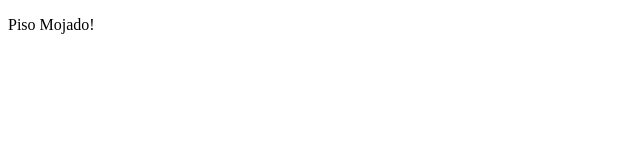
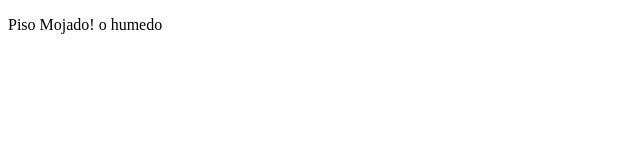
Before and after one commit to abn3rdn/pulse2014Ame, a plain HTML site: page alerta.html in a window 1280 px wide. Shown: the full height of the page, 0-640 px from the left. Drawn offline with Linux system fonts and the light colour scheme.

Commit message:
commit2
se modifico alert.html

```diff
--- a/alerta.html
+++ b/alerta.html
@@ -6,6 +6,6 @@
 		<script src="alerta.js"></script>
 	</head>
 	<body>
-		<p>Piso Mojado!</p>
+		<p>Piso Mojado! o humedo</p>
 	</body>
 </html>
--- /dev/null
+++ b/min/formulario.min.js
@@ -0,0 +1 @@
+function mostrarFormulario(){return $form.slideToggle(),!1}function agregarPost(){var t=$url.val(),r=$titulo.val(),o=$post.clone();return o.find(".titulo_item a").text(r).attr("href",t),o.hide(),$list.prepend(o),o.fadeIn(),!1}var $form=$("#formulario"),$titulo=$("#titulo"),$url=$("#url"),$button=$("#mostrar-form"),$list=$("#contenido"),$post=$(".item").first();$button.click(mostrarFormulario),$form.on("submit",agregarPost);
```
Also changed, not shown: fuentes/OpenSans-Regular-webfont.svg (added), fuentes/OpenSans-Regular-webfont.ttf (added), fuentes/OpenSans-Regular-webfont.woff (added), fuentes/puls4.svg (added), fuentes/puls4.ttf (added), fuentes/puls4.woff (added), 2 other files.
